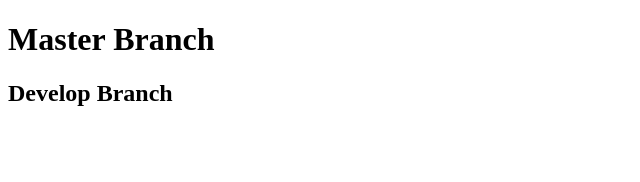
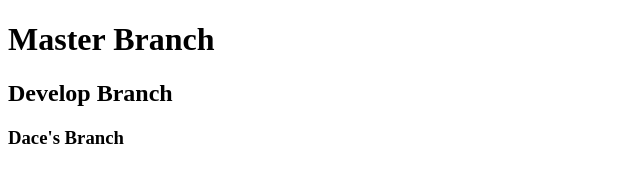
Before and after one commit to davison-robie/teamGit, a plain HTML site: page index.html in a window 1280 px wide. Shown: the whole page, without its empty margins (0-640 px from the left). Drawn offline with Linux system fonts and the light colour scheme.

Commit message:
daces branch

```diff
--- a/index.html
+++ b/index.html
@@ -8,5 +8,6 @@
 <body>
     <h1>Master Branch</h1>
     <h2>Develop Branch</h2>
+    <h3>Dace's Branch</h3>
 </body>
 </html>
```
